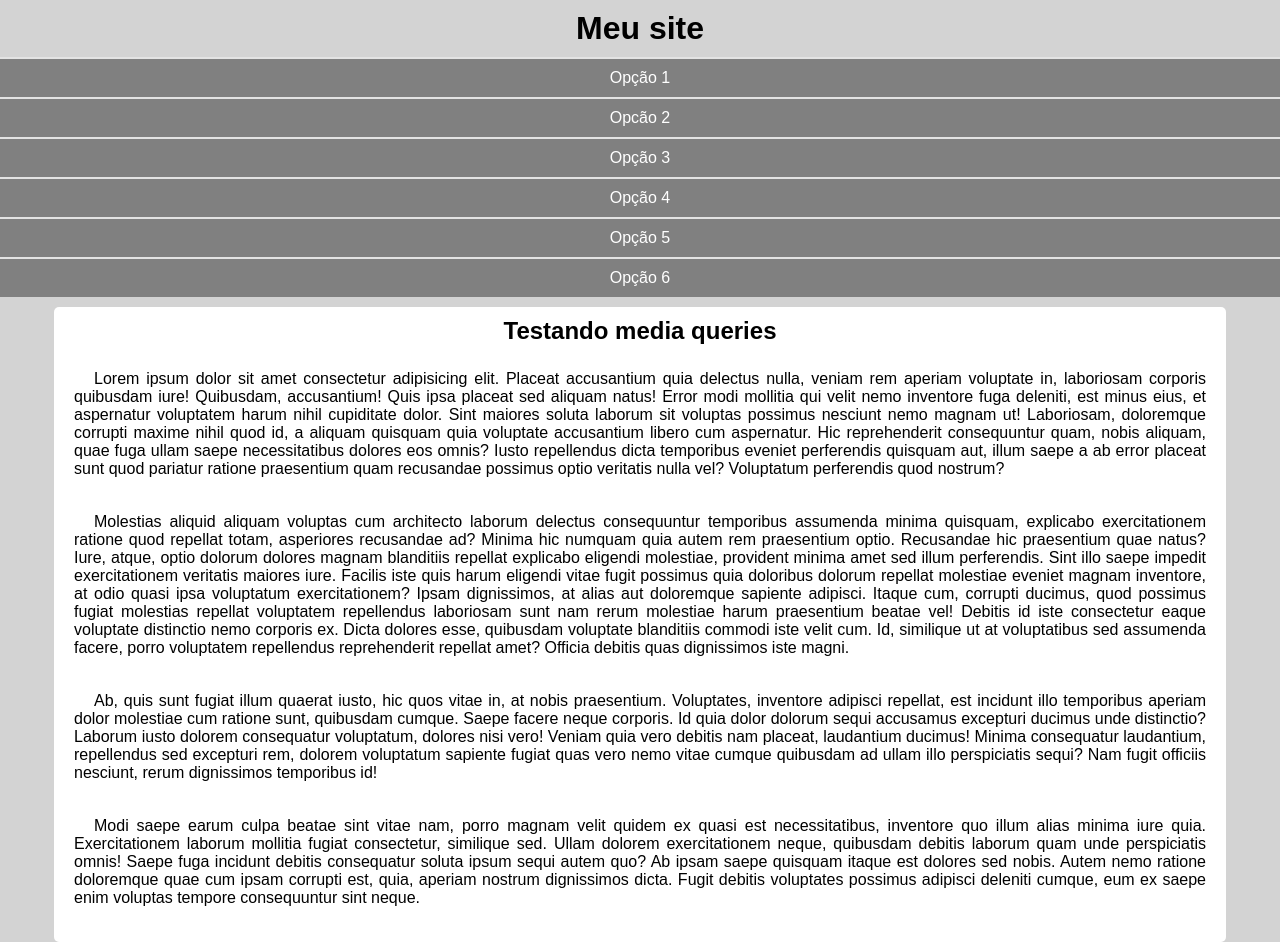
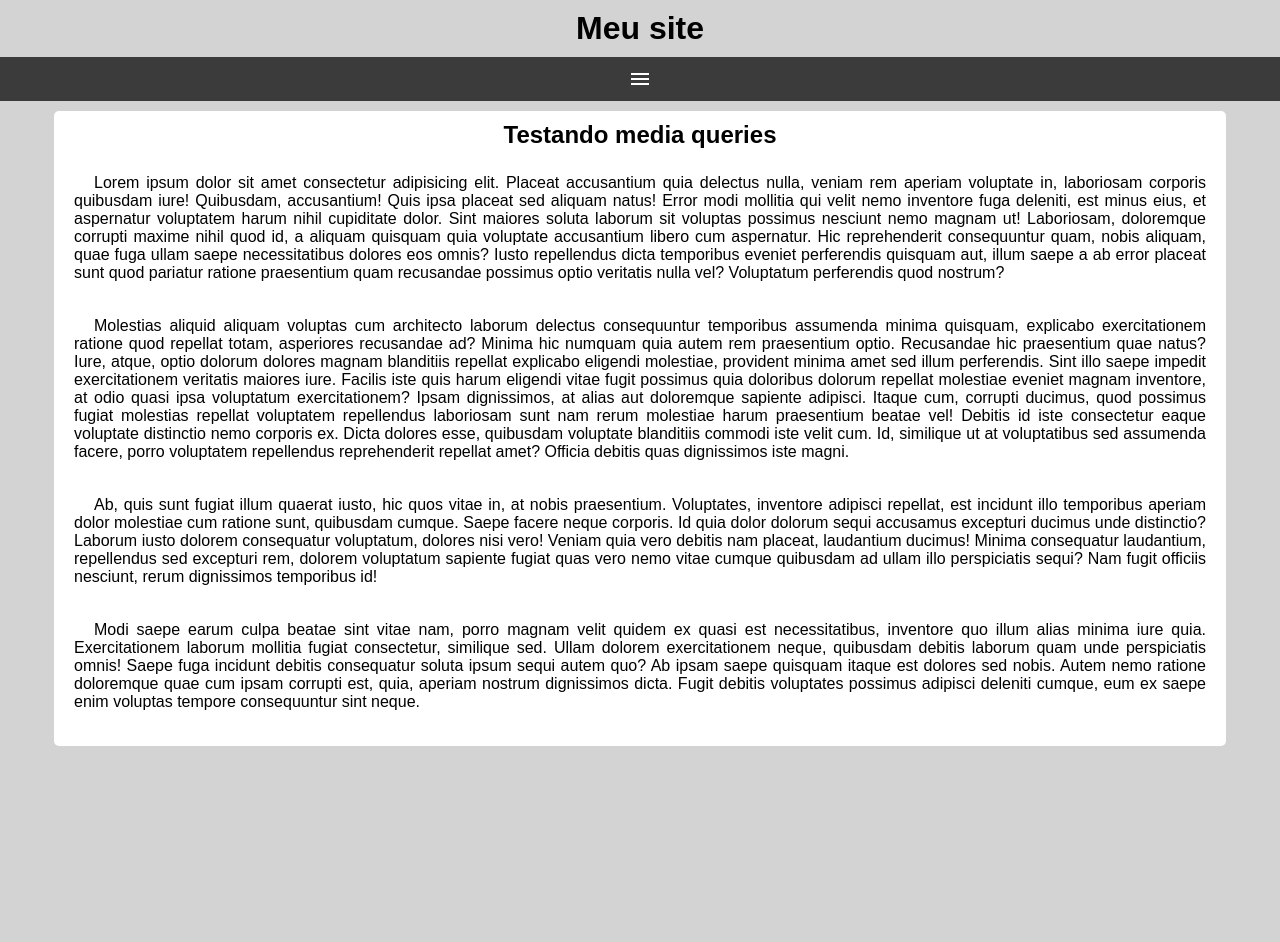
Before and after one commit to matheus-zordan/html-css, a plain HTML site: page exercicios/ex026/mq005/index.html in a window 1280 px wide. After the commit the page ends 800 px from the top, so only its background shows below. Drawn offline with nearby package versions, Linux system fonts and the light colour scheme.

Commit message:
exercício de menu com javascript

```diff
--- a/exercicios/ex026/mq005/index.html
+++ b/exercicios/ex026/mq005/index.html
@@ -5,13 +5,16 @@
     <meta charset="UTF-8">
     <meta name="viewport" content="width=device-width, initial-scale=1.0">
     <title>Media queries</title>
+    <link rel="stylesheet"
+        href="https://fonts.googleapis.com/css2?family=Material+Symbols+Outlined:opsz,wght,FILL,GRAD@24,400,0,0" />
     <link rel="stylesheet" href="style.css">
 </head>
 
 <body>
     <header>
         <h1>Meu site</h1>
-        <menu>
+        <span id="menu-b" class="material-symbols-outlined"onclick="clickMenu()">menu</span>
+        <menu id="itens">
             <ul>
                 <li><a href="#">Opção 1</a></li>
                 <li><a href="#">Opcão 2</a></li>
@@ -78,6 +81,15 @@
             </p>
         </article>
     </main>
+    <script>
+        function clickMenu() {
+            if (itens.style.display == 'block') {
+                itens.style.display = 'none'
+            } else {
+                itens.style.display = 'block'
+            }
+        }
+    </script>
 </body>
 
 </html>
--- a/exercicios/ex026/mq005/style.css
+++ b/exercicios/ex026/mq005/style.css
@@ -11,7 +11,7 @@
     text-align: center;
 }
 menu{
-    display: block;
+    display: none;
 }
 header menu ul li a{
     display: block;
@@ -37,6 +37,18 @@
     padding-bottom: 15px;
     text-align: center;
 }
+#menu-b{
+    background-color:rgb(59, 59, 59) ;
+    color: white;
+    display: block;
+    text-align: center;
+    padding: 10px;
+    cursor: pointer;
+}
+#menu-b:hover{
+    background-color: white;
+    color: black;
+}
 main article p{
     text-align: justify;
     padding: 10px;
```
